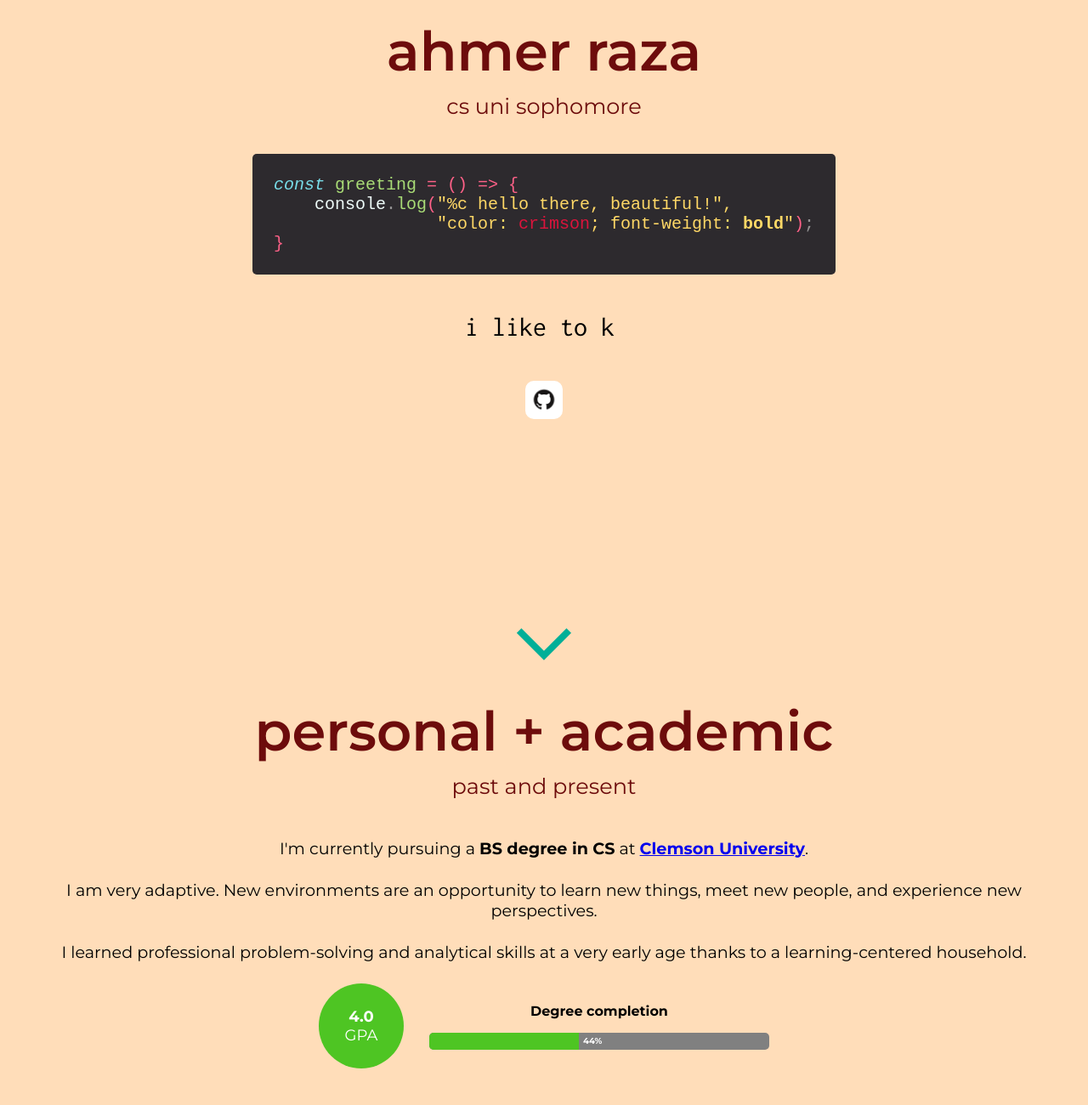
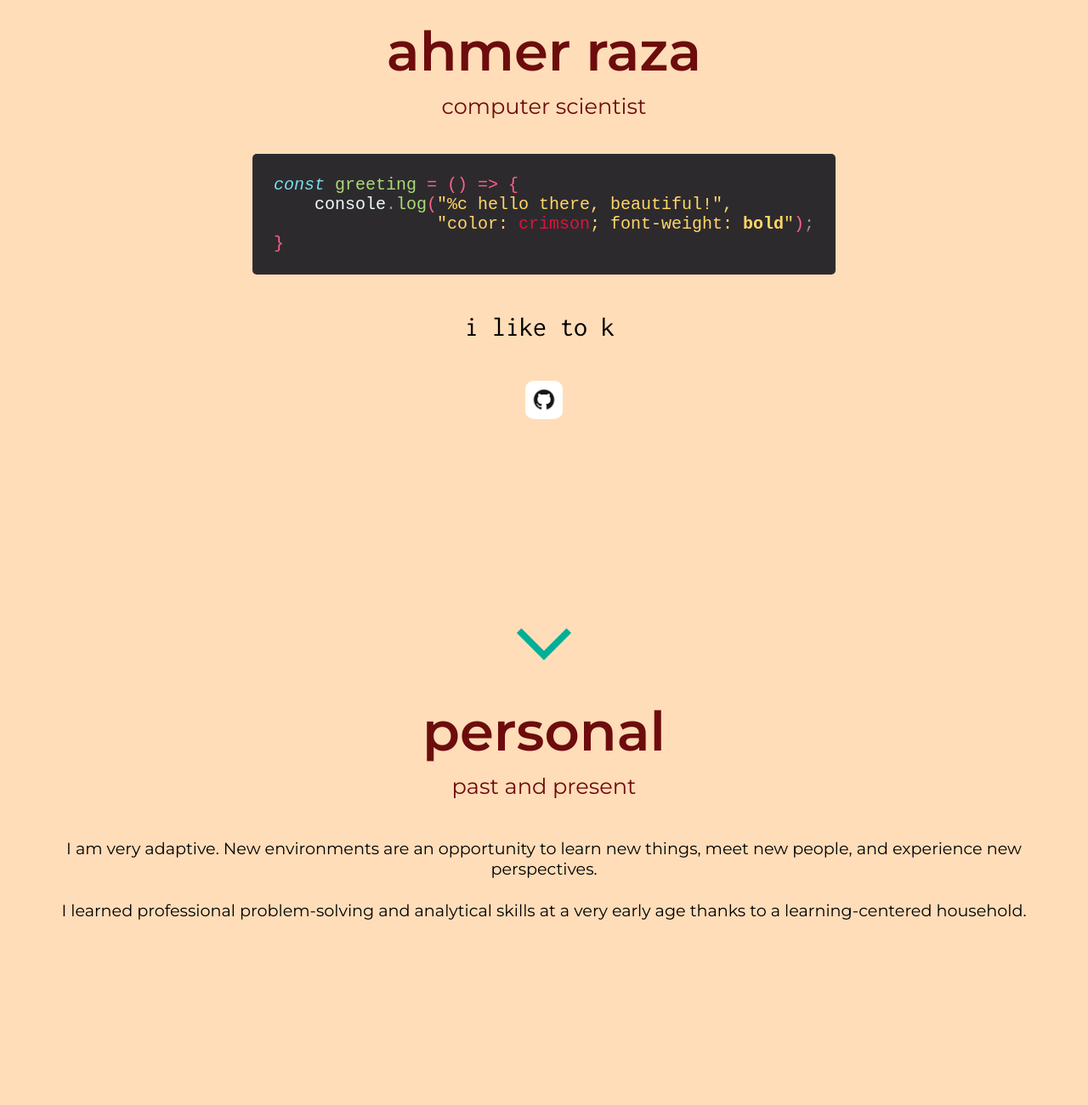
Before and after one commit to ahhmerrr/ahmer.github.io, a plain HTML site: page index.html in a window 1280 px wide. Shown: the top 1300 px of the page at 85% size. Drawn offline with nearby package versions, Linux system fonts and the light colour scheme.

Commit message:
Update index.html

```diff
--- a/index.html
+++ b/index.html
@@ -34,7 +34,8 @@
             <div class="first">
                 <!-- ? header and subheader -->
                 <h1 class="header-text">ahmer raza</h1>
-                <h2 class="subheader-text">cs uni sophomore</h2>
+                <!-- cs uni sophomore -->
+                <h2 class="subheader-text">computer scientist</h2>
 
                 <!-- ? stylized code at the hero section -->
                 <pre class="hero-code-wrapper">
@@ -81,19 +82,20 @@
             <!-- ? second 100vh section -->
             <div class="second">
                 <!-- ? header and subheader, again -->
-                <h1 class="header-text">personal + academic</h1>
+                <!-- +  -->
+                <h1 class="header-text">personal</h1>
                 <h2 class="subheader-text">past and present</h2>
 
                 <!-- ? information section -->
                 <div class="info-wrapper">
                     <!-- ? information paragraphs -->
-                    <p class="info-paragraph">
+                    <!-- <p class="info-paragraph">
                         I'm currently pursuing a
                         <b>BS degree in CS</b> at
                         <a href="http://www.clemson.edu/" target="_blank"
                             ><b>Clemson University</b></a
                         >.
-                    </p>
+                    </p> -->
 
                     <p class="info-paragraph">
                         I am very adaptive. New environments are an opportunity
@@ -110,12 +112,12 @@
                     <!-- ? degree info and progress -->
                     <div class="degree-info-wrapper">
                         <!-- ? GPA circle -->
-                        <div class="circle">
+                        <!-- <div class="circle">
                             <p class="gpa-info"><b>4.0</b> GPA</p>
-                        </div>
+                        </div> -->
 
                         <!-- ? degree progress bar -->
-                        <div class="degree-progress-wrapper">
+                        <!-- <div class="degree-progress-wrapper">
                             <p class="degree-completion-paragraph">
                                 Degree completion
                             </p>
@@ -126,7 +128,7 @@
                                 ></div>
                                 <p class="completion-info">44%</p>
                             </div>
-                        </div>
+                        </div> -->
                     </div>
                 </div>
 
```
